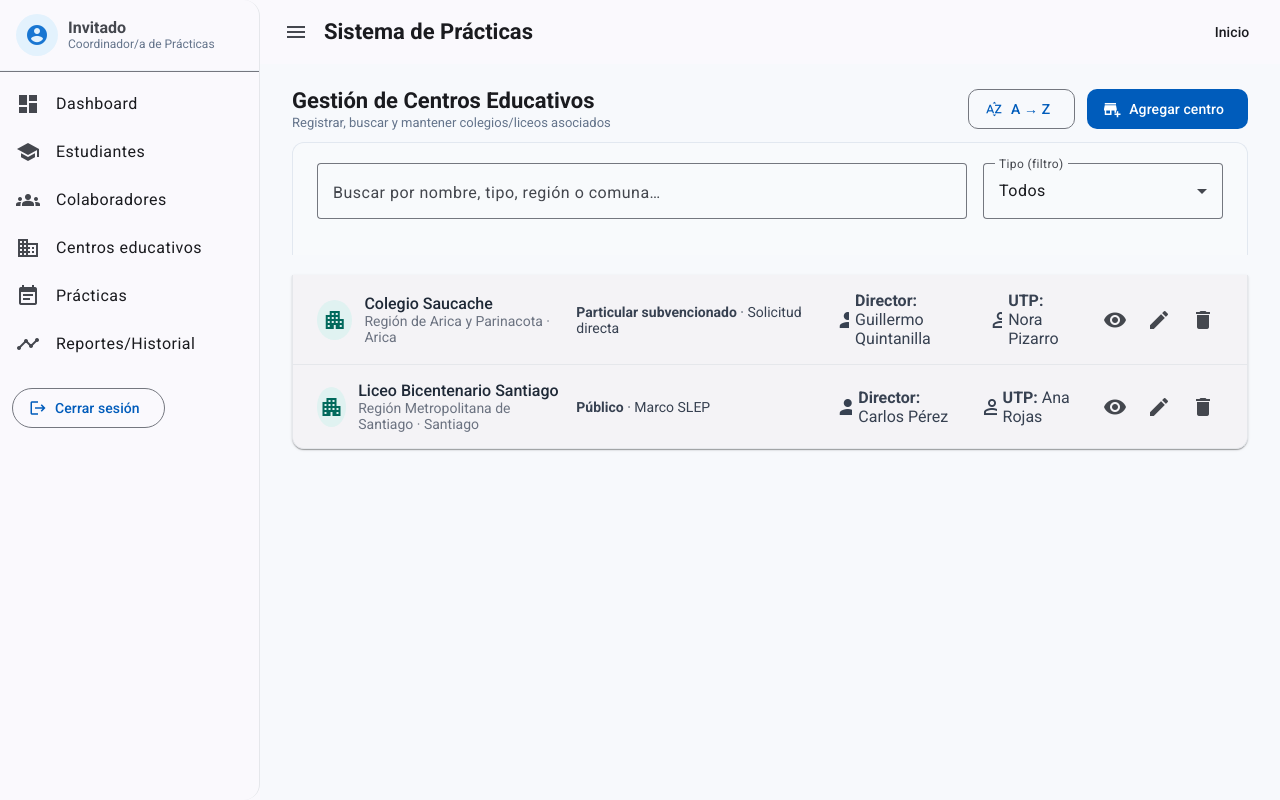
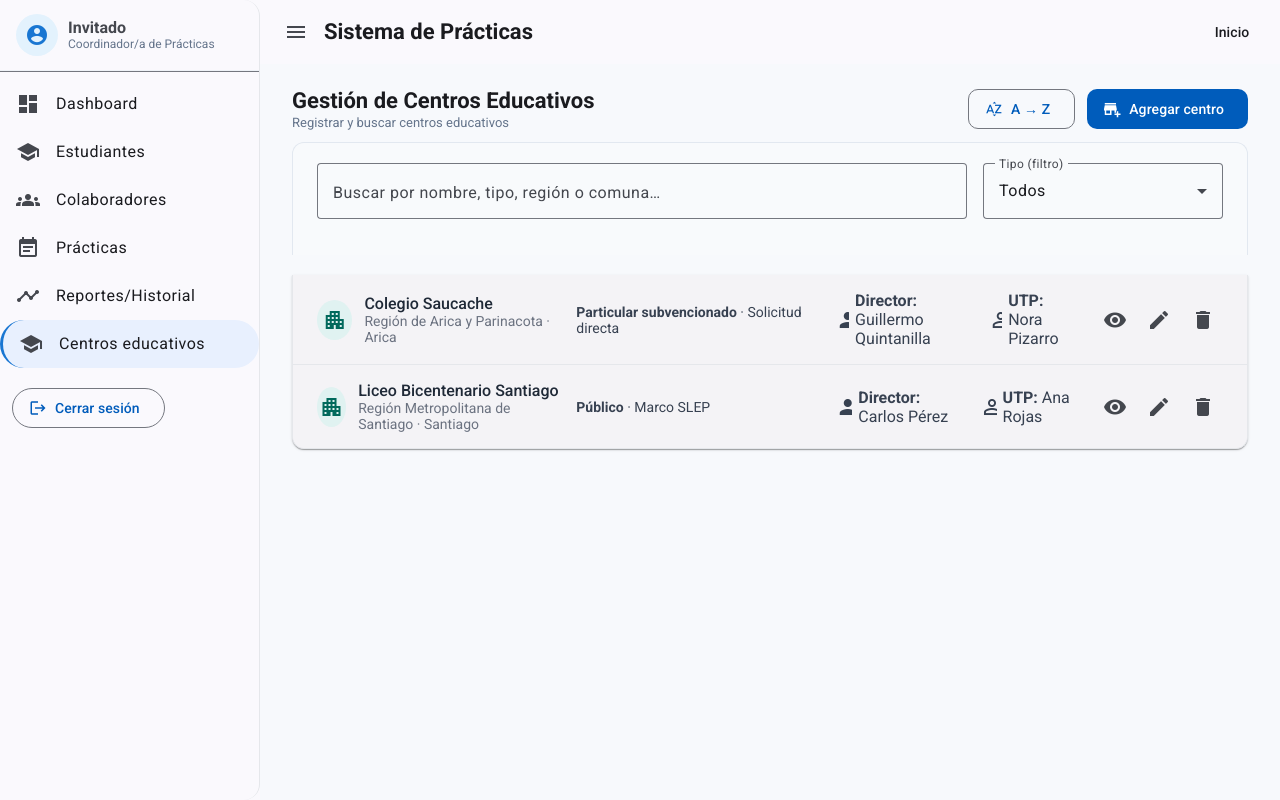
Before and after one commit to GaboNto/gestionAcademica, an Angular app in the folder front/: page /centros-educativos in a window 1280 px wide. Built offline with nearby package versions, Linux system fonts and the light colour scheme.

Commit message:
fix layout

```diff
--- a/front/src/app/components/centros-educativos/centros-educativos.component.html
+++ b/front/src/app/components/centros-educativos/centros-educativos.component.html
@@ -3,7 +3,7 @@
   <div class="header">
     <div class="headline">
       <h1>Gestión de Centros Educativos</h1>
-      <p class="muted">Registrar, buscar y mantener colegios/liceos asociados</p>
+      <p class="muted">Registrar y buscar centros educativos</p>
     </div>
     <div class="spacer"></div>
 
--- a/front/src/app/layout/app.component.ts
+++ b/front/src/app/layout/app.component.ts
@@ -106,7 +106,7 @@ export class AppComponent implements OnInit, AfterViewInit {
         { label: 'Dashboard',          icon: 'dashboard',    route: '/dashboard' },
         { label: 'Supervisión general',icon: 'insights',     route: '/supervision' },
         { label: 'Reportes completos', icon: 'analytics',    route: '/reportes' },
-        { label: 'Generar solicitud',  icon: 'description',  route: '/generarSolicitud' }, // crea la ruta si aún no existe
+        { label: 'Generar solicitud',  icon: 'description',  route: '/generarSolicitud' },
       ];
     }
 
@@ -124,11 +124,10 @@ export class AppComponent implements OnInit, AfterViewInit {
         { label: 'Dashboard',       icon: 'dashboard', route: '/dashboard' },
         { label: 'Estudiantes',     icon: 'school',    route: '/estudiantes' },
         { label: 'Colaboradores',   icon: 'groups',    route: '/colaboradores' },
-        { label: 'Prácticas',       icon: 'event_note',route: '/practicas' },     // crea la ruta si aún no existe
-        { label: 'Reportes/Historial', icon: 'timeline', route: '/reportes' },    // crea la ruta si aún no existe
+        { label: 'Prácticas',       icon: 'event_note',route: '/practicas' },
+        { label: 'Reportes/Historial', icon: 'timeline', route: '/reportes' },
+        { label: 'Centros educativos', icon: 'school', route: '/centros-educativos' },
       ];
-      // Si ya tienes /centros, lo dejamos visible:
-      items.splice(3, 0, { label: 'Centros educativos', icon: 'domain', route: '/colegios' }); // opcional
       return items;
     }
 
```
